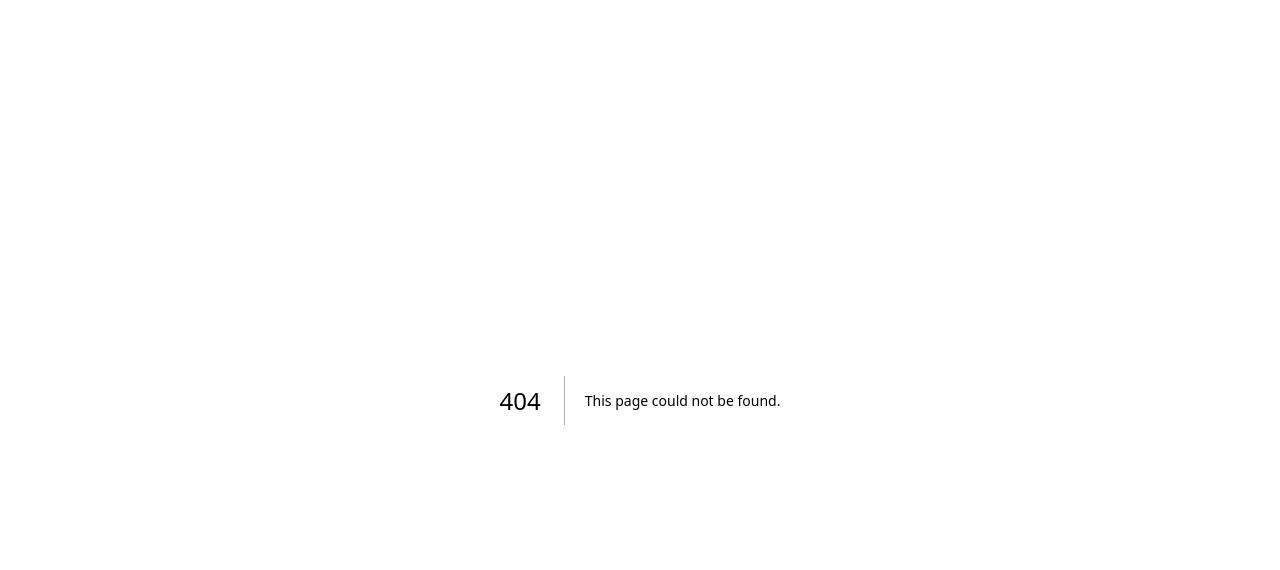
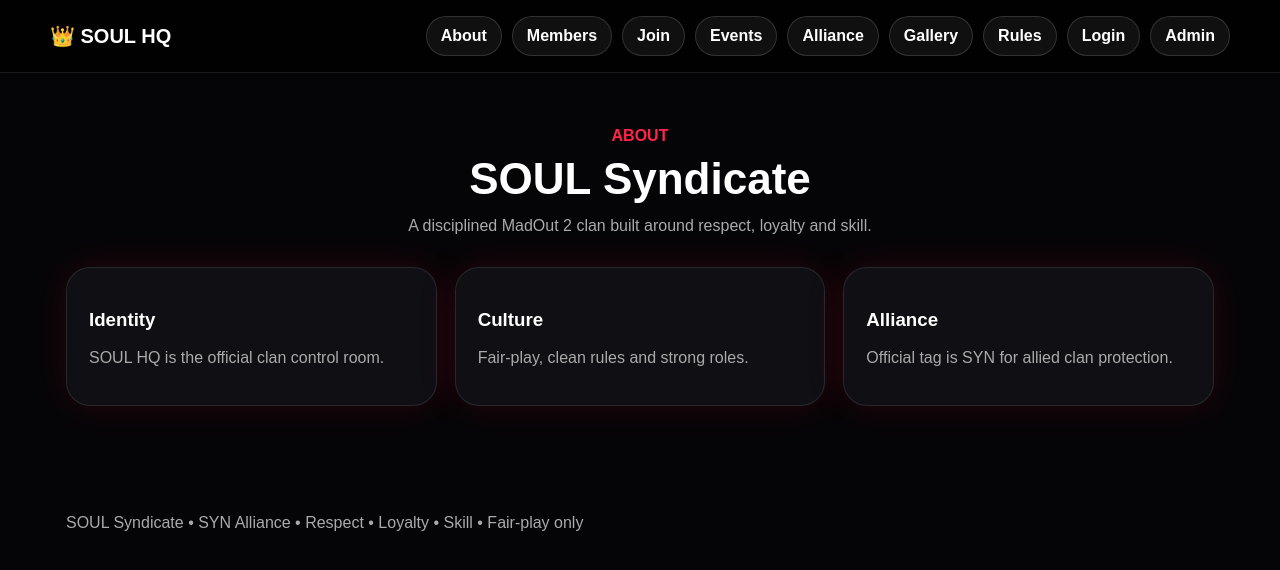
Before and after one commit to ankitraj21805-lgtm/soul-hq, a Next.js app: page /about in a window 1280 px wide. Before the commit this address had no page. Shown: the top 570 px of the page. Built offline with nearby package versions, Linux system fonts and the light colour scheme.

Commit message:
feat: add about page

```diff
--- /dev/null
+++ b/app/about/page.tsx
@@ -0,0 +1,5 @@
+import { Shell, SectionTitle } from '@/components/shell';
+
+export default function AboutPage() {
+  return <Shell><main className="section"><div className="wrap"><SectionTitle eyebrow="ABOUT" title="SOUL Syndicate" text="A disciplined MadOut 2 clan built around respect, loyalty and skill." /><div className="grid grid3"><div className="card"><h3>Identity</h3><p className="muted">SOUL HQ is the official clan control room.</p></div><div className="card"><h3>Culture</h3><p className="muted">Fair-play, clean rules and strong roles.</p></div><div className="card"><h3>Alliance</h3><p className="muted">Official tag is SYN for allied clan protection.</p></div></div></div></main></Shell>;
+}
```
